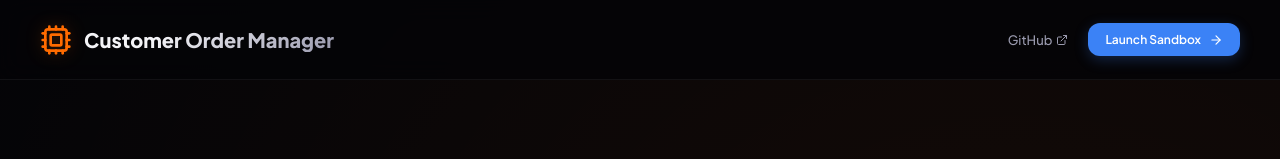
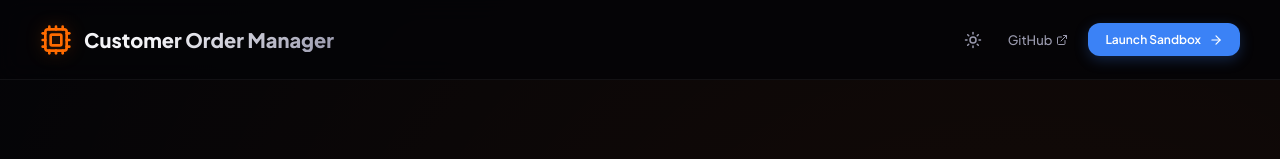
Before and after one commit to Tejal-Bhavsar/Customer-Order-Manager, a React (Vite) app: page / in a window 1280 px wide. Shown: the top 159 px of the page. Built offline with nearby package versions, Linux system fonts and the light colour scheme.

Commit message:
feat: implement dynamic dark/light theme toggle button for landing and dashboard sandbox

```diff
--- a/src/App.css
+++ b/src/App.css
@@ -35,6 +35,38 @@
   --radius-sm: 6px;
   --radius-md: 12px;
   --radius-lg: 18px;
+}
+
+/* Light theme overrides */
+.light-theme {
+  --bg-primary: #f8f9fa;
+  --bg-secondary: #ffffff;
+  --bg-tertiary: #f1f3f5;
+  --bg-card: rgba(255, 255, 255, 0.9);
+  --border-color: rgba(0, 0, 0, 0.08);
+  --border-focus: rgba(255, 107, 0, 0.5);
+
+  --text-primary: #12141c;
+  --text-secondary: #4a4d5e;
+  --text-muted: #868e96;
+
+  --accent-cyan: #e65c00;
+  --accent-cyan-glow: rgba(230, 92, 0, 0.12);
+  --accent-blue: #1d4ed8;
+  --accent-blue-glow: rgba(29, 78, 216, 0.12);
+  --accent-indigo: #4f46e5;
+
+  --state-success: #059669;
+  --state-success-glow: rgba(5, 150, 105, 0.15);
+  --state-warning: #d97706;
+  --state-warning-glow: rgba(217, 119, 6, 0.15);
+  --state-error: #dc2626;
+  --state-error-glow: rgba(220, 38, 38, 0.15);
+}
+
+/* Smooth Transitions for Theme Switcher */
+.app-container, .landing-container, .glass-panel, .landing-nav, .bento-card, .stat-card, .btn, .app-header, .panel-content, .console-panel, .tabs-header, .tab-pane, .teams-widget, .teams-card, .inbox-item, .node-circle, .connection-line {
+  transition: background-color 0.3s ease, border-color 0.3s ease, color 0.3s ease, box-shadow 0.3s ease, stroke 0.3s ease;
 }
 
 * {
--- a/src/App.tsx
+++ b/src/App.tsx
@@ -1,6 +1,6 @@
 import React, { useState } from 'react';
 import { SimulatorProvider, useSimulator } from './context/SimulatorContext';
-import { Cpu, RotateCcw } from 'lucide-react';
+import { Cpu, RotateCcw, Sun, Moon } from 'lucide-react';
 import AgentConfigPanel from './components/AgentConfigPanel';
 import InboxViewer from './components/InboxViewer';
 import ExecutionFlow from './components/ExecutionFlow';
@@ -11,13 +11,18 @@ import './App.css';
 const DashboardContent: React.FC = () => {
   const { activeScenario, activeOrder, resetSimulation } = useSimulator();
   const [view, setView] = useState<'landing' | 'sandbox'>('landing');
+  const [theme, setTheme] = useState<'dark' | 'light'>('dark');
+
+  const toggleTheme = () => {
+    setTheme(prev => prev === 'dark' ? 'light' : 'dark');
+  };
 
   if (view === 'landing') {
-    return <LandingPage onLaunchSandbox={() => setView('sandbox')} />;
+    return <LandingPage onLaunchSandbox={() => setView('sandbox')} theme={theme} onToggleTheme={toggleTheme} />;
   }
 
   return (
-    <div className="app-container">
+    <div className={`app-container ${theme === 'light' ? 'light-theme' : ''}`}>
       {/* Header */}
       <header className="app-header">
         <div className="logo-section" onClick={() => setView('landing')} style={{ cursor: 'pointer' }} title="Back to Landing Page">
@@ -49,6 +54,25 @@ const DashboardContent: React.FC = () => {
         )}
 
         <div className="header-actions">
+          <button
+            className="theme-toggle-btn"
+            onClick={toggleTheme}
+            title={theme === 'dark' ? 'Switch to Light Mode' : 'Switch to Dark Mode'}
+            style={{
+              background: 'transparent',
+              border: 'none',
+              color: 'var(--text-secondary)',
+              cursor: 'pointer',
+              padding: '6px',
+              display: 'flex',
+              alignItems: 'center',
+              justifyContent: 'center',
+              borderRadius: '50%',
+              transition: 'background-color var(--transition-fast)'
+            }}
+          >
+            {theme === 'dark' ? <Sun size={16} /> : <Moon size={16} />}
+          </button>
           <button className="btn btn-secondary" onClick={resetSimulation}>
             <RotateCcw size={14} />
             Reset Sandbox
--- a/src/components/LandingPage.tsx
+++ b/src/components/LandingPage.tsx
@@ -1,13 +1,15 @@
 import React from 'react';
-import { Cpu, ArrowRight, ShieldCheck, Mail, Database, MessageSquare, ExternalLink } from 'lucide-react';
+import { Cpu, ArrowRight, ShieldCheck, Mail, Database, MessageSquare, ExternalLink, Sun, Moon } from 'lucide-react';
 
 interface LandingPageProps {
   onLaunchSandbox: () => void;
+  theme: 'dark' | 'light';
+  onToggleTheme: () => void;
 }
 
-const LandingPage: React.FC<LandingPageProps> = ({ onLaunchSandbox }) => {
+const LandingPage: React.FC<LandingPageProps> = ({ onLaunchSandbox, theme, onToggleTheme }) => {
   return (
-    <div className="landing-container">
+    <div className={`landing-container ${theme === 'light' ? 'light-theme' : ''}`}>
       {/* Navigation Header */}
       <nav className="landing-nav">
         <div className="logo-section">
@@ -15,6 +17,25 @@ const LandingPage: React.FC<LandingPageProps> = ({ onLaunchSandbox }) => {
           <span className="logo-text">Customer Order Manager</span>
         </div>
         <div style={{ display: 'flex', alignItems: 'center', gap: '20px' }}>
+          <button
+            className="theme-toggle-btn"
+            onClick={onToggleTheme}
+            title={theme === 'dark' ? 'Switch to Light Mode' : 'Switch to Dark Mode'}
+            style={{
+              background: 'transparent',
+              border: 'none',
+              color: 'var(--text-secondary)',
+              cursor: 'pointer',
+              padding: '6px',
+              display: 'flex',
+              alignItems: 'center',
+              justifyContent: 'center',
+              borderRadius: '50%',
+              transition: 'background-color var(--transition-fast)'
+            }}
+          >
+            {theme === 'dark' ? <Sun size={18} /> : <Moon size={18} />}
+          </button>
           <a href="https://github.com/Tejal-Bhavsar/Customer-Order-Manager" target="_blank" rel="noreferrer" className="nav-link">
             GitHub <ExternalLink size={12} />
           </a>
```
